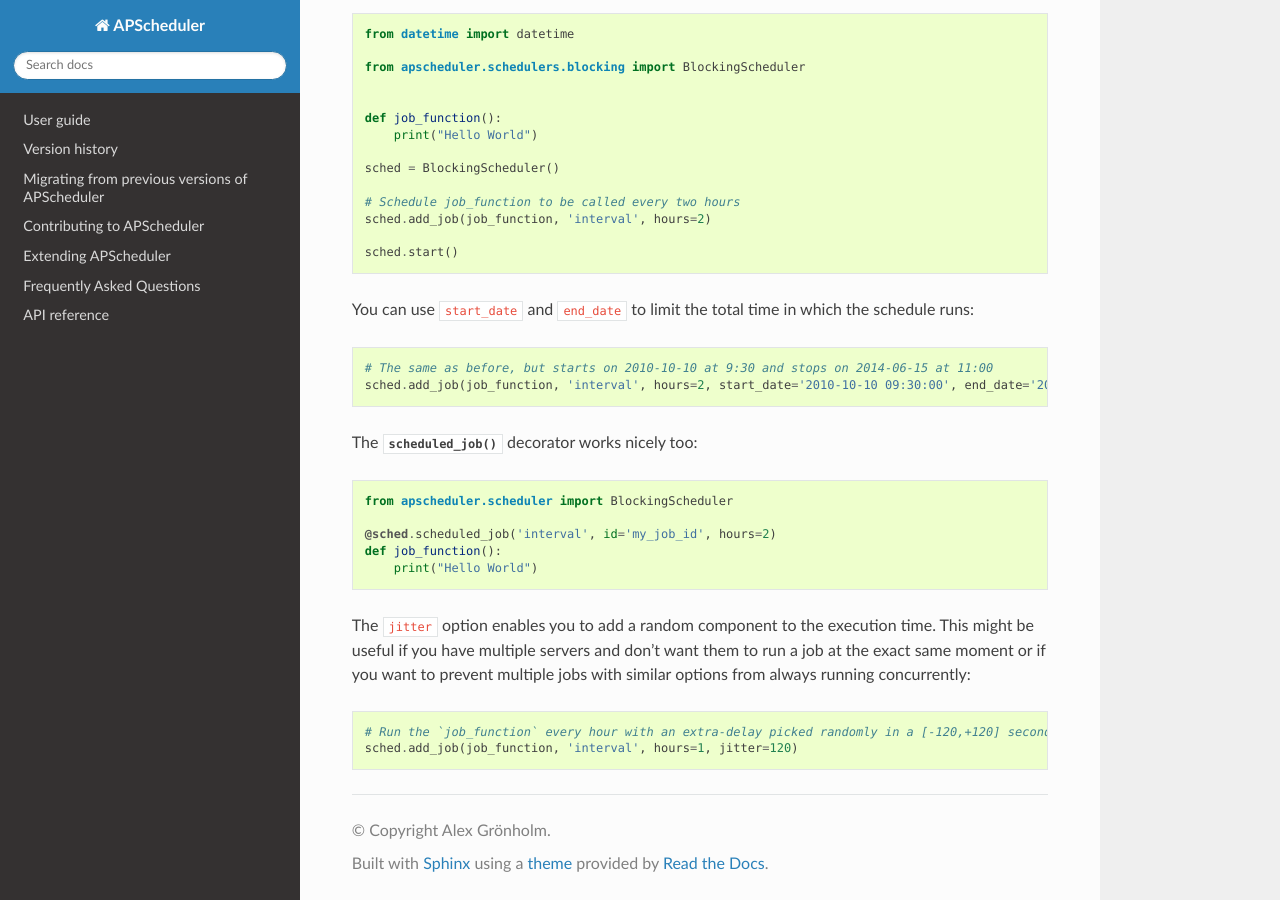
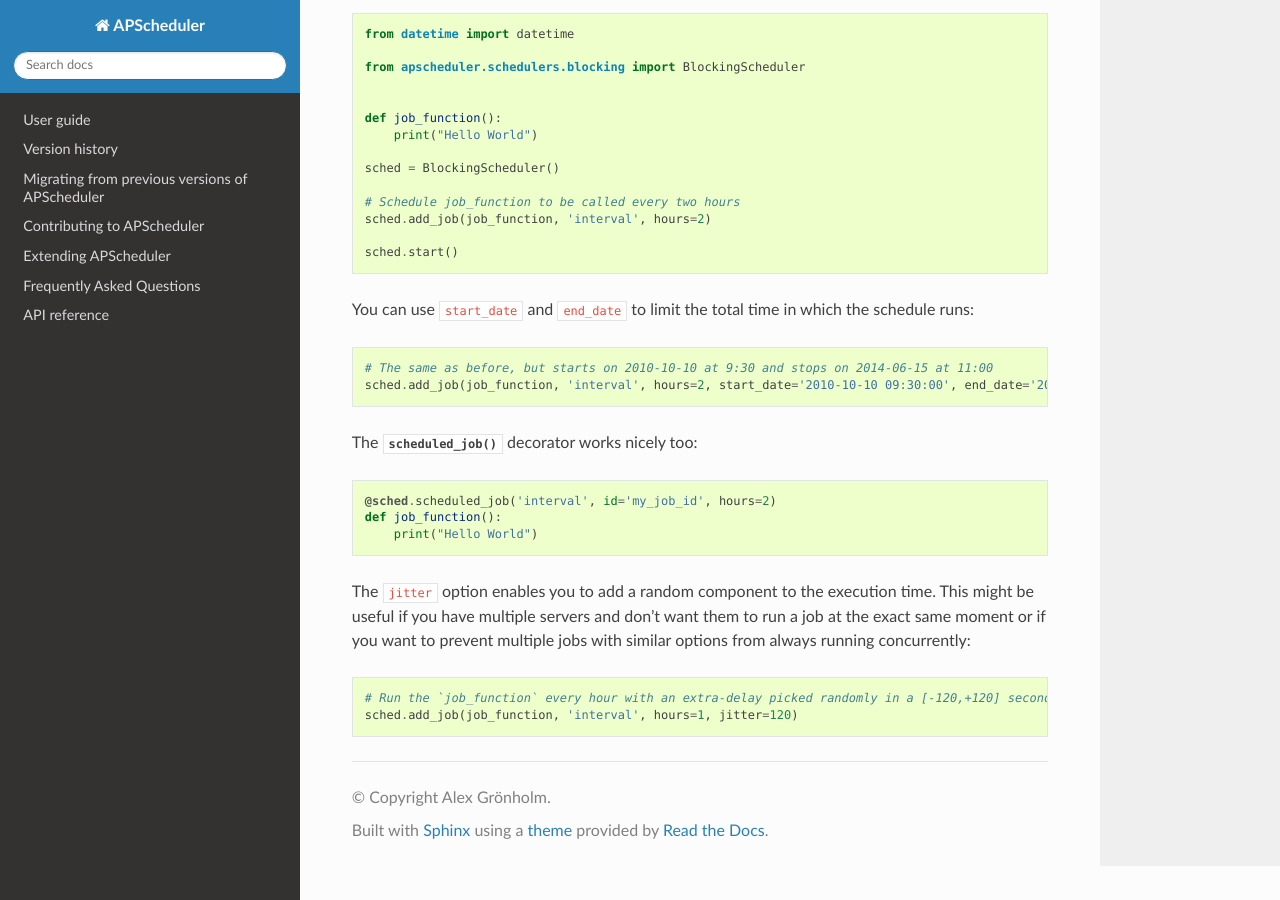
Before and after one commit to agronholm/apscheduler, a Sphinx documentation site: the page built from docs/modules/triggers/interval.rst, in a window 1280 px wide and 900 px high, scrolled down 835 px. Built offline with Sphinx 7.4.7 and the Read the Docs theme 2.0.0, drawn with Linux system fonts in a browser that asks for light colours.

Commit message:
remove a line
The line of "from apscheduler.scheduler import BlockingScheduler" is misleading. It doesn't seem to work correctly.
Use "from apscheduler.schedulers.blocking import BlockingScheduler"

```diff
--- a/docs/modules/triggers/interval.rst
+++ b/docs/modules/triggers/interval.rst
@@ -54,7 +54,6 @@ You can use ``start_date`` and ``end_date`` to limit the total time in which the
 
 The :meth:`~apscheduler.schedulers.base.BaseScheduler.scheduled_job` decorator works nicely too::
 
-    from apscheduler.scheduler import BlockingScheduler
 
     @sched.scheduled_job('interval', id='my_job_id', hours=2)
     def job_function():
```
